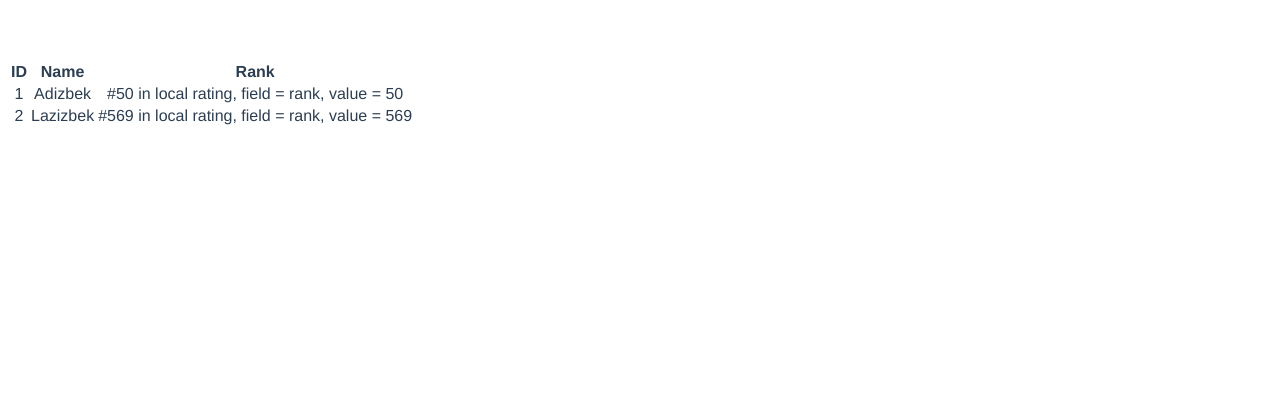
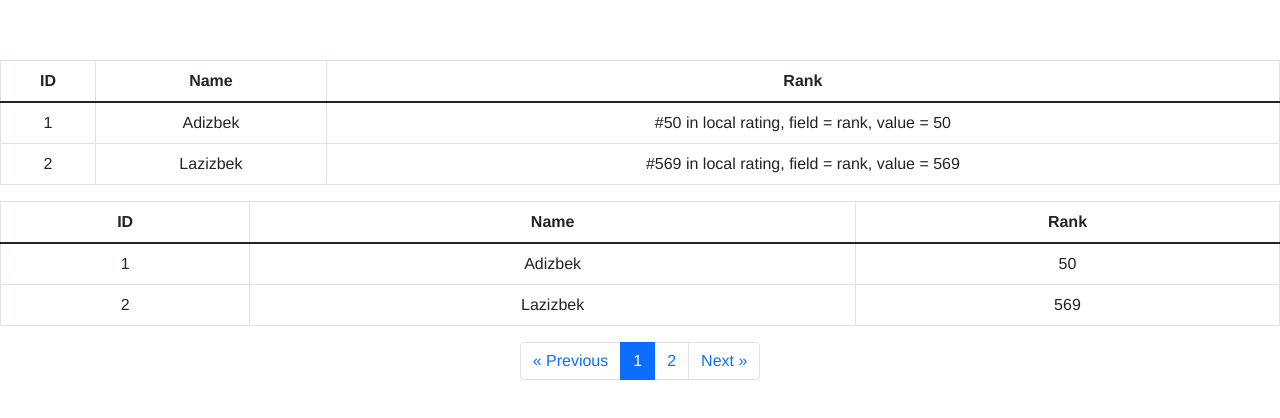
Before and after one commit to Adizbek/vue-a-table, a Vue app: page / in a window 1280 px wide. Shown: the top 418 px of the page. Built offline with nearby package versions, Linux system fonts and the light colour scheme.

Commit message:
Paginated table added

```diff
--- a/package.json
+++ b/package.json
@@ -5,6 +5,7 @@
   "author": {
     "name": "Adizbek"
   },
+  "main": "src/plugin.js",
   "scripts": {
     "serve": "vue-cli-service serve",
     "build": "vue-cli-service build",
@@ -23,6 +24,7 @@
     "@vue/cli-service": "~4.5.17",
     "@vue/test-utils": "^1.0.3",
     "babel-eslint": "^10.1.0",
+    "bootstrap": "^5.1.3",
     "eslint": "^6.7.2",
     "eslint-plugin-vue": "^6.2.2",
     "vue-template-compiler": "^2.6.11"
--- a/src/App.vue
+++ b/src/App.vue
@@ -2,18 +2,21 @@
   <div id="app">
     <a-table :columns="cols" :rows="rows">
       <template v-slot:rank="{row, field, value}">
-        #{{row.rank}} in local rating, field = {{field}}, value = {{value}}
+        #{{ row.rank }} in local rating, field = {{ field }}, value = {{ value }}
       </template>
     </a-table>
+
+    <a-paginated-table :columns="cols" :rows="rows" :links="links"/>
   </div>
 </template>
 
 <script>
 import ATable from "@/table/ATable";
+import APaginatedTable from "@/table/APaginatedTable";
 
 export default {
   name: 'App',
-  components: {ATable},
+  components: {APaginatedTable, ATable},
 
   data() {
     return {
@@ -26,12 +29,33 @@ export default {
         {id: 1, name: "Adizbek", rank: 50},
         {id: 2, name: "Lazizbek", rank: 569}
       ],
+
+      links: [
+        {
+          "url": null,
+          "label": "&laquo; Previous",
+          "active": false
+        },
+        {
+          "url": "/clients?page=1",
+          "label": "1",
+          "active": true
+        },
+        {
+          "url": "/clients?page=2",
+          "label": "2",
+          "active": false
+        },
+        {"url": "/clients?page=2", "label": "Next &raquo;", "active": false}
+      ]
     }
   }
 }
 </script>
 
 <style>
+@import "~bootstrap/dist/css/bootstrap.min.css";
+
 #app {
   font-family: Avenir, Helvetica, Arial, sans-serif;
   -webkit-font-smoothing: antialiased;
--- /dev/null
+++ b/src/pagination/BasePagination.vue
@@ -0,0 +1,23 @@
+<template>
+  <div class="mt-2">
+    <nav>
+      <ul class="pagination justify-content-center mb-0">
+        <li v-for="(link, index) in links" class="page-item" :class="{active: link.active}" :key="index">
+          <component :is="tag" class="page-link" :href="link.url || '#'" v-html="link.label"/>
+        </li>
+      </ul>
+    </nav>
+  </div>
+</template>
+
+<script>
+export default {
+  name: "BasePagination",
+  props: {
+    links: Array,
+    tag: {
+      default: 'a'
+    }
+  },
+}
+</script>
--- /dev/null
+++ b/src/table/APaginatedTable.vue
@@ -0,0 +1,37 @@
+<template>
+  <div>
+    <a-table :columns="columns" :rows="rows">
+      <template v-for="(_, slot) of $scopedSlots" v-slot:[slot]="scope">
+        <slot :name="slot" v-bind="scope"/>
+      </template>
+    </a-table>
+
+    <base-pagination v-if="links && links.length > 3" :links="links" :tag="linkTag"/>
+  </div>
+</template>
+
+<script>
+import ATable from "./ATable";
+import BasePagination from "../pagination/BasePagination";
+
+export default {
+  name: "APaginatedTable",
+  components: {BasePagination, ATable},
+
+  props: {
+    columns: {
+      type: Array
+    },
+
+    rows: {
+      type: Array
+    },
+
+    links: {
+      type: Array
+    },
+
+    linkTag: {}
+  }
+}
+</script>
```
Also changed, not shown: src/components.js (added, +7 -0 lines), src/plugin.js (added, +16 -0 lines), 2 other files (tests, documents, lock files or other folders).
